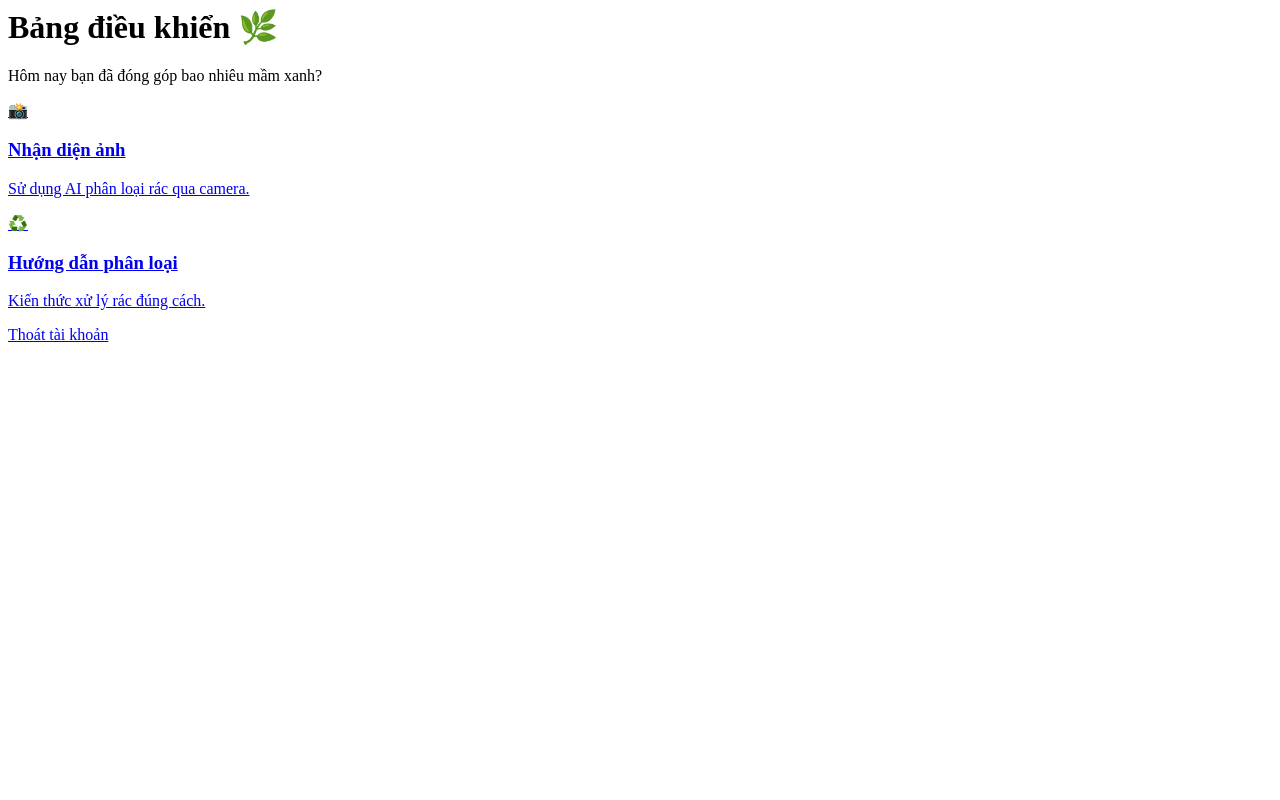
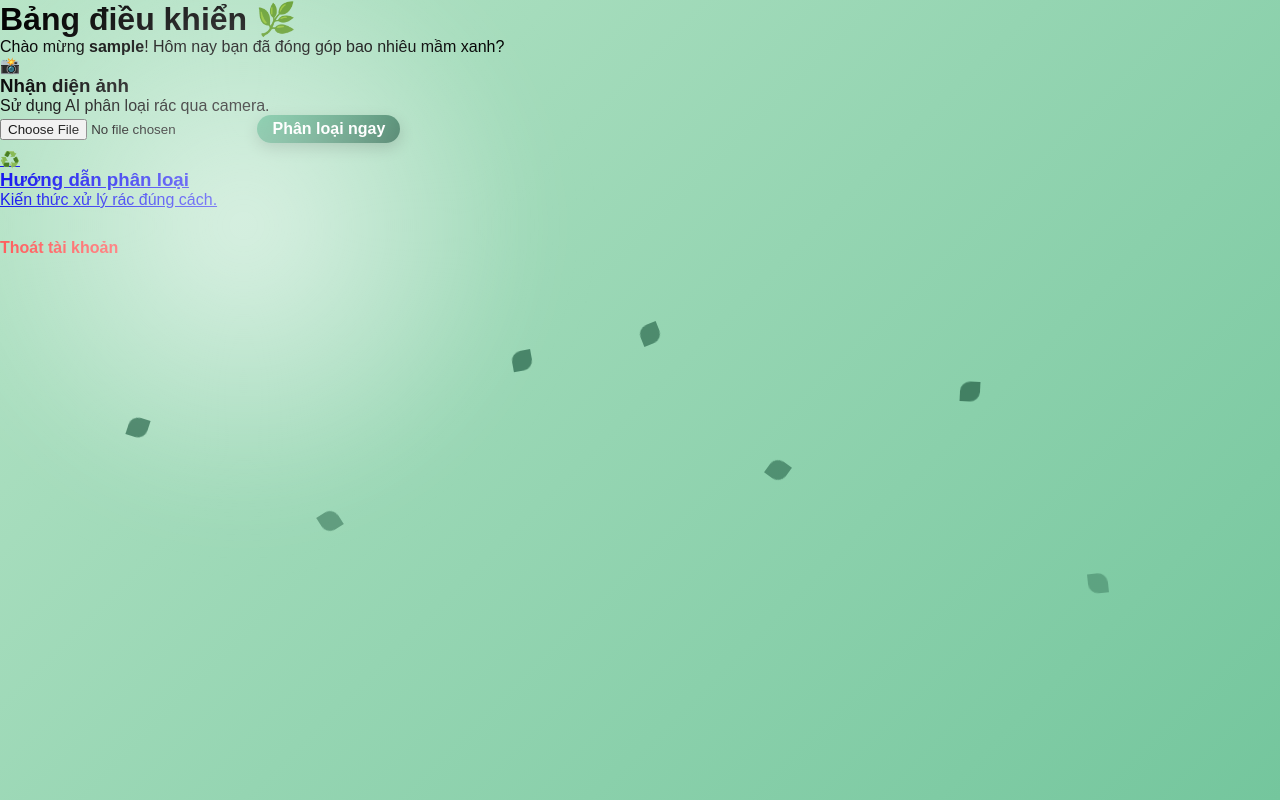
Before and after one commit to longcaohuy2012-sudo/GreenDongNai, a Flask app: page / in a window 1280 px wide. Run offline with Flask 3, Linux system fonts and the light colour scheme; the visitor is signed in with stand-in values (Sample User, id 1).

Commit message:
Yade Yade Re

```diff
--- a/app.py
+++ b/app.py
@@ -37,6 +37,10 @@ def save_users(users):
         json.dump(users, f, ensure_ascii=False, indent=4)
 
 # 3.ROUTES
+
+@app.route('/phan_loai')
+def phan_loai():
+    return "Trang hướng dẫn phân loại đang được xây dựng!"
 
 @app.route('/landing', methods=['GET', 'POST'])
 def landing():
--- a/templates/trang_chu.html
+++ b/templates/trang_chu.html
@@ -1,15 +1,32 @@
+<!DOCTYPE html>
+<html lang="vi">
+<head>
+    <meta charset="UTF-8">
+    <meta name="viewport" content="width=device-width, initial-scale=1.0">
+    <title>Bảng điều khiển - Green Đồng Nai</title>
+    <link rel="stylesheet" href="{{ url_for('static', filename='stylechu.css') }}">
+</head>
+<body>
+    <div class="leaves">
+        <span></span><span></span><span></span><span></span><span></span><span></span><span></span>
+    </div>
+
     <div class="dashboard-container">
         <header class="db-header">
             <h1>Bảng điều khiển 🌿</h1>
-        <p>Hôm nay bạn đã đóng góp bao nhiêu mầm xanh?</p>
+            <p>Chào mừng <strong>{{ session['user'] }}</strong>! Hôm nay bạn đã đóng góp bao nhiêu mầm xanh?</p>
         </header>
 
         <div class="db-grid">
-        <a href="{{ url_for('nhan_dien_anh') }}" class="db-card">
+            <div class="db-card">
                 <div class="db-icon">📸</div>
                 <h3>Nhận diện ảnh</h3>
                 <p>Sử dụng AI phân loại rác qua camera.</p>
-        </a>
+                <form action="{{ url_for('AI_image') }}" method="POST" enctype="multipart/form-data">
+                    <input type="file" name="file" accept="image/*" required style="margin-bottom: 10px;">
+                    <button type="submit" class="main-btn" style="padding: 5px 15px;">Phân loại ngay</button>
+                </form>
+            </div>
 
             <a href="{{ url_for('phan_loai') }}" class="db-card">
                 <div class="db-icon">♻️</div>
@@ -18,7 +35,9 @@
             </a>
         </div>
 
-    <footer class="db-footer">
-        <a href="{{ url_for('logout') }}" class="btn-logout">Thoát tài khoản</a>
+        <footer class="db-footer" style="margin-top: 30px;">
+            <a href="{{ url_for('logout') }}" class="btn-logout" style="color: #ff4d4d; text-decoration: none; font-weight: bold;">Thoát tài khoản</a>
         </footer>
     </div>
+</body>
+</html>
```
Lines whose indentation alone changed are shown as unchanged.
